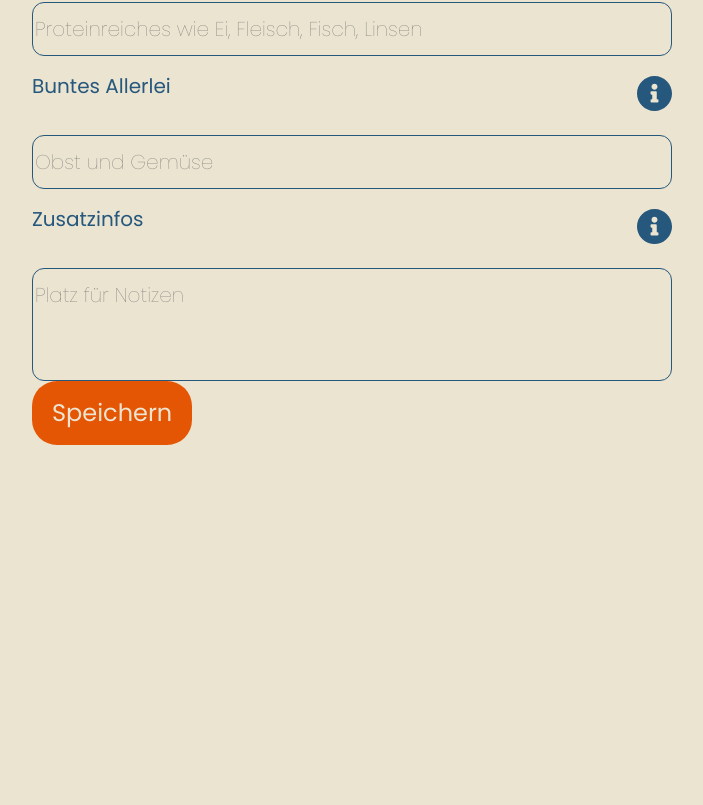
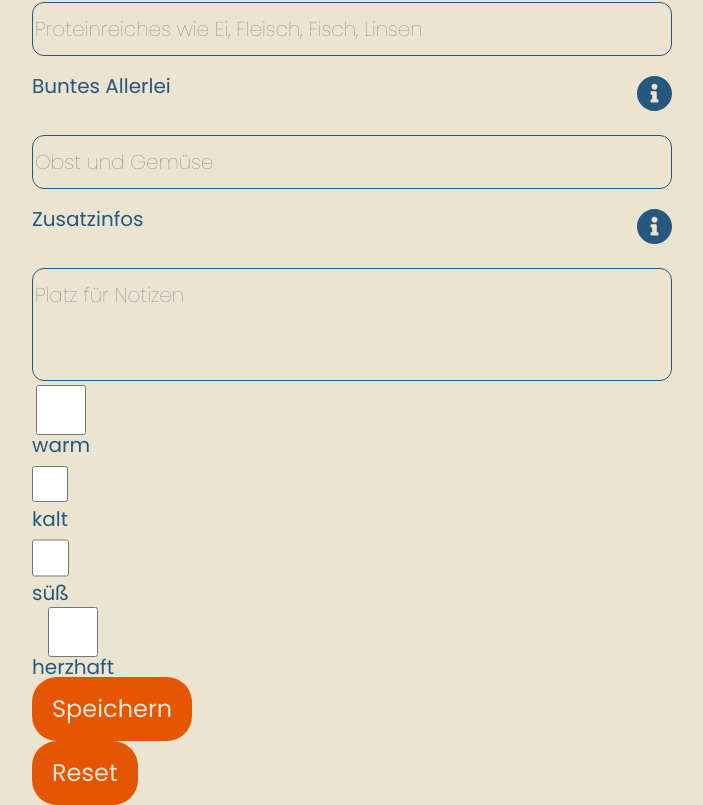
Before and after one commit to coding-bootcamps-eu/final-project-tz-earlybirds, a Vue app: page /recipe-input in a window 1280 px wide. Shown: the part 522-1327 px from the top of the page, without its empty margins (288-991 px from the left). Before the commit the page ends 990 px from the top, so only its background shows below. Built offline with nearby package versions, Linux system fonts and the light colour scheme.

Commit message:
recipesInput logic with api

```diff
--- a/src/views/RecipeInputView.vue
+++ b/src/views/RecipeInputView.vue
@@ -1,8 +1,12 @@
 <template>
   <div class="recipe-input">
-    <form>
+    <form @submit.prevent="addRecipe">
       <label for="recipename">Name des Gerichts:</label>
-      <input type="text" placeholder="Trage hier deinen Rezeptnamen ein" />
+      <input
+        v-model="recipe.title"
+        type="text"
+        placeholder="Trage hier deinen Rezeptnamen ein"
+      />
 
       <p class="further-info">
         Jedes gute Gericht besteht aus verschiedenen Bausteinen, die zusammen
@@ -10,15 +14,18 @@
       </p>
       <div class="flex-wrapper">
         <label for="kraftpaket">Kraftpaket</label>
-        <img src="../assets/info.svg" /><input
+        <img src="../assets/info.svg" />
+        <input
+          v-model="recipe.kraftpaket"
           type="text"
           id="kraftpaket"
           name="kraftpaket"
-          placeholder="Kohelnhydrate wie Kartoffeln, Pasta, Reis..."
+          placeholder="Kohlenhydrate wie Kartoffeln, Pasta, Reis..."
         />
         <label for="denkfutter">Denkfutter</label>
         <img src="../assets/info.svg" />
         <input
+          v-model="recipe.denkfutter"
           type="text"
           id="denkfutter"
           name="denkfutter"
@@ -28,6 +35,7 @@
         <label for="buntes">Buntes Allerlei</label>
         <img src="../assets/info.svg" />
         <input
+          v-model="recipe.buntes"
           type="text"
           id="buntes"
           name="buntes"
@@ -35,13 +43,49 @@
         />
         <label for="infos">Zusatzinfos</label> <img src="../assets/info.svg" />
         <input
+          v-model="recipe.zusatzinfos"
           type="text"
           id="infos"
           name="infos"
           placeholder="Platz für Notizen"
         />
       </div>
-      <button class="basic-button" type="sumbit">Speichern</button>
+      <div>
+        <label>
+          <input
+            v-model="recipe.tags"
+            type="checkbox"
+            name="tags"
+            value="warm"
+          />warm
+        </label>
+        <label>
+          <input
+            v-model="recipe.tags"
+            type="checkbox"
+            name="tags"
+            value="kalt"
+          />kalt
+        </label>
+        <label>
+          <input
+            v-model="recipe.tags"
+            type="checkbox"
+            name="tags"
+            value="süß"
+          />süß
+        </label>
+        <label>
+          <input
+            v-model="recipe.tags"
+            type="checkbox"
+            name="tags"
+            value="herzhaft"
+          />herzhaft
+        </label>
+      </div>
+      <button class="basic-button" type="submit">Speichern</button>
+      <button class="basic-button" type="reset">Reset</button>
     </form>
   </div>
   <ul>
@@ -87,15 +131,46 @@ input::placeholder {
   justify-content: space-between;
   gap: 1em;
 }
-
-/* (button {
-  font-size: 24px;
-  width: 8em;
-  line-height: 56px;
-  border-radius: 25px;
-  background-color: var(--color-orange);
-}) */
+img {
+  cursor: pointer;
+}
 </style>
 <script>
-// @ is an alias to /src
+const emptyRecipe = {
+  title: "",
+  kraftpaket: "",
+  denkfutter: "",
+  buntes: "",
+  zusatzinfos: "",
+  tags: [],
+};
+// 1.Schritt: Eingabefelder als data properties hinterlegen
+// 2.Schritt: bei submit über v-model eingabe überschreiben
+// 2,a : ggf. Prüfung einführen (z.B.: required)
+// 3.Schritt: State der API mit Eingabe befüllen
+//4. Schritt: data property wieder leeren
+export default {
+  name: "RecipeInputView",
+  data() {
+    return {
+      recipes: [],
+      recipe: {
+        ...emptyRecipe, //checkboxes mit versch. values; das was angeklickt wird, kommt ins array. Checkbox braucht attribut name mit Titel tag, alle mit gleichem name attribut kommen in ein array.
+      },
+    };
+  },
+  methods: {
+    async addRecipe() {
+      await fetch("http://localhost:3017/recipes", {
+        method: "POST",
+        headers: {
+          "Content-Type": "application/json",
+        },
+        body: JSON.stringify(this.recipe),
+      });
+      this.recipe = { ...emptyRecipe }; //spread-operator, spaltet auf und befüllt mit gleichen attributen und werten
+      console.log(this.recipe);
+    },
+  },
+};
 </script>
```
